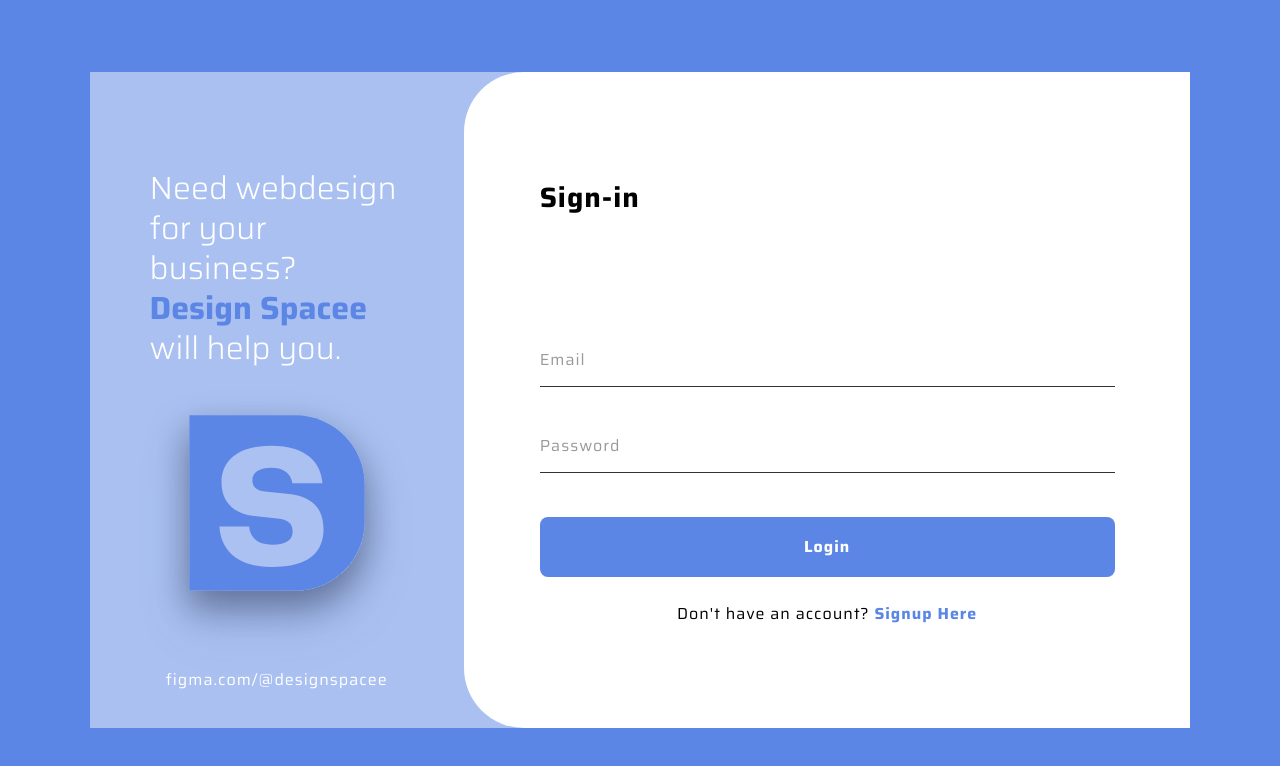
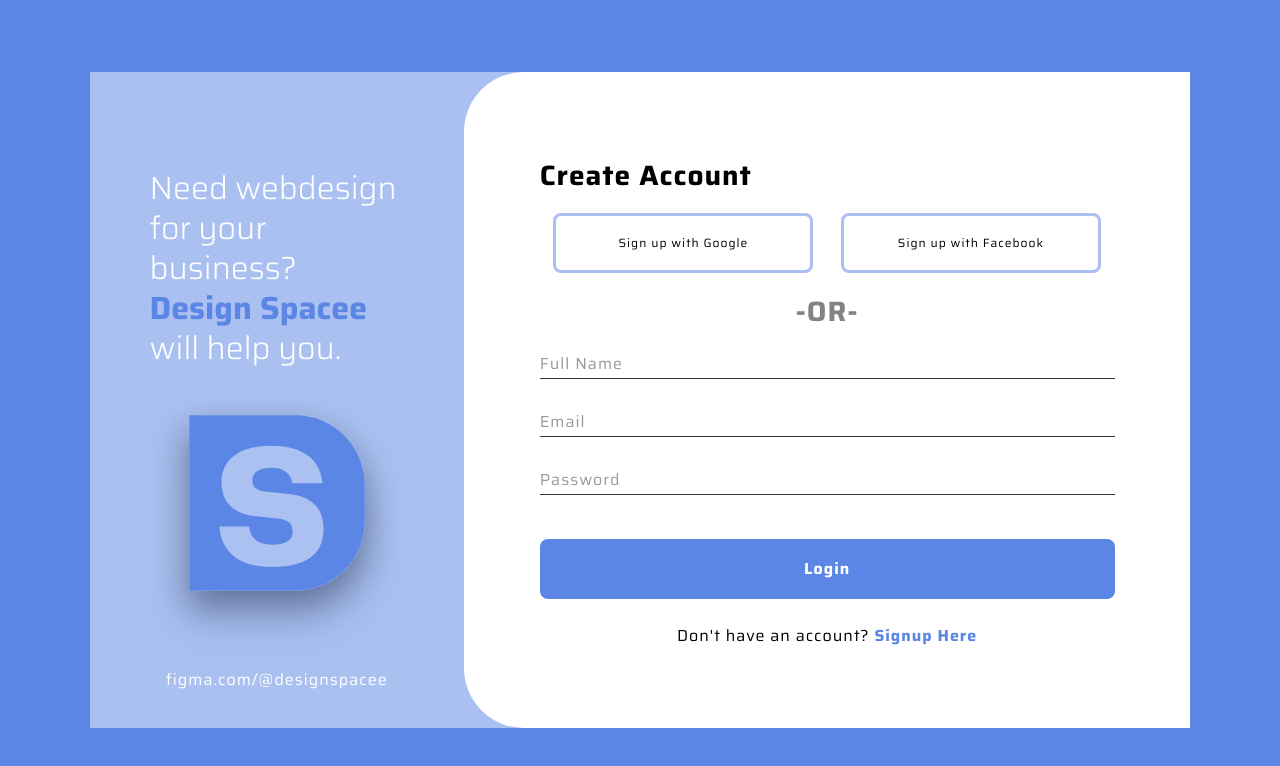
Before and after one commit to lanWifi01/APPDEV1, a React (Vite) app in the folder F_L04_ReactJsStylingFigmaConversion/: page / in a window 1280 px wide. Shown: the top 766 px of the page. Built offline with nearby package versions, Linux system fonts and the light colour scheme; a web font is replaced by a local one.

Commit message:
Implement Sign Up screen components and styling

```diff
--- a/F_L04_ReactJsStylingFigmaConversion/src/App.jsx
+++ b/F_L04_ReactJsStylingFigmaConversion/src/App.jsx
@@ -1,10 +1,12 @@
 import './index.css'
+import Signup from './components/signup/Signup';
 import Login from './components/login/Login';
 
 function App() {
   return (
     <>
-      <Login />
+      <Signup />
+      {/* <Login /> */}
     </>
   )
 }
--- /dev/null
+++ b/F_L04_ReactJsStylingFigmaConversion/src/components/signup/Signup.jsx
@@ -0,0 +1,46 @@
+import styles from "./Signup.module.css";
+import logo from "../../assets/logo.svg";
+
+export default function Signup() {
+    return (
+        <div className={styles.login}>
+            {/* ---------- Left panel ---------- */}
+            <section className={styles.left}>
+                <h1 className={styles.tagline}>
+                    Need webdesign
+                    <br />
+                    for your business?
+                    <br />
+                    <strong>Design Spacee</strong>
+                    <br />
+                    will help you.
+                </h1>
+
+                <img className={styles.logo} src={logo} alt="Design Spacee logo" />
+
+                <p className={styles.link}>figma.com/@designspacee</p>
+            </section>
+
+            {/* ---------- Right panel ---------- */}
+            <section className={styles.right}>
+                <div className={styles.form}>
+                    <h2>Create Account</h2>
+                    <section className={styles.signupChoices}>
+                        <section className={styles.signupButtons}><button>Sign up with Google</button><button>Sign up with Facebook</button></section>
+                        <h2 className={styles.orText}>-OR-</h2>
+                    </section>
+
+                    <input type="text" placeholder="Full Name" />
+                    <input type="email" placeholder="Email" />
+                    <input type="password" placeholder="Password" />
+
+                    <button>Login</button>
+
+                    <p className={styles.signup}>
+                        Don't have an account? <a href="#">Signup Here</a>
+                    </p>
+                </div>
+            </section>
+        </div>
+    );
+}
--- /dev/null
+++ b/F_L04_ReactJsStylingFigmaConversion/src/components/signup/Signup.module.css
@@ -0,0 +1,149 @@
+@import url("../../root.css");
+
+.login {
+    display: flex;
+    width: 86vw;
+    height: 82vh;
+    min-height: 600px;
+    background: var(--tertiary-color);
+    overflow: hidden;
+}
+
+/* ---------- Left panel ---------- */
+.left {
+    width: 34%;
+    padding: 12vh 60px 36px;
+    display: flex;
+    flex-direction: column;
+    align-items: center;
+}
+
+.tagline {
+    align-self: flex-start;
+    font-size: var(--font-size-lg);
+    font-weight: 300;
+    line-height: 1.25;
+    color: var(--secondary-color);
+}
+
+.tagline strong {
+    font-weight: 700;
+    color: var(--primary-color);
+}
+
+.logo {
+    height: 30vh;
+    max-height: 304px;
+    width: auto;
+    margin: auto 0;
+    filter: drop-shadow(0 20px 20px rgba(60, 80, 140, 0.35));
+}
+
+.link {
+    font-size: var(--font-size-sm);
+    letter-spacing: 1px;
+    color: var(--secondary-color);
+}
+
+/* ---------- Right panel ---------- */
+.right {
+    flex: 1;
+    display: flex;
+    align-items: center;
+    justify-content: center;
+    background: var(--secondary-color);
+    border-radius: 60px 0 0 60px;
+}
+
+.form {
+    width: 575px;
+    max-width: 90%;
+}
+
+.form h2 {
+    font-size: var(--font-size-md);
+    font-weight: 700;
+    letter-spacing: 1px;
+    /* margin-bottom: 110px; */
+}
+
+.form input {
+    display: block;
+    width: 100%;
+    padding: 2px 0 2px;
+    margin-bottom: 28px;
+    border: none;
+    border-bottom: 1px solid #333;
+    outline: none;
+    font-family: inherit;
+    font-size: var(--font-size-sm);
+    letter-spacing: 1px;
+}
+
+.form input::placeholder {
+    color: #9a9a9a;
+}
+
+.form input:focus {
+    border-bottom-color: var(--primary-color);
+}
+
+.form button {
+    width: 100%;
+    height: 60px;
+    margin-top: 16px;
+    border: none;
+    border-radius: 8px;
+    background: var(--primary-color);
+    color: var(--secondary-color);
+    font-family: inherit;
+    font-size: var(--font-size-sm);
+    font-weight: 700;
+    letter-spacing: 1px;
+    cursor: pointer;
+}
+
+.signup {
+    margin-top: 24px;
+    text-align: center;
+    font-size: var(--font-size-sm);
+    letter-spacing: 1px;
+}
+
+.signup a {
+    color: var(--primary-color);
+    font-weight: 700;
+    text-decoration: none;
+}
+
+.signupChoices {
+    display: grid;
+    grid-template-rows: 1fr 1fr;
+    justify-self: center;
+    width: 100%;
+}
+
+.signupButtons {
+    display: grid;
+    grid-template-columns: 1fr 1fr;
+    width: 100%
+}
+
+.signupButtons button {
+    width: 260px;
+    font-size: var(--font-size-xsm);
+    border: solid;
+    border-color: var(--tertiary-color);
+    background-color: var(--secondary-color);
+    color: black;
+    font-weight: 1px;
+    justify-self: center;
+    padding: 0;
+    font-weight: 400;
+}
+
+.orText {
+    color: #838383;
+    justify-self: center;
+    align-self: center;
+}
--- a/F_L04_ReactJsStylingFigmaConversion/src/root.css
+++ b/F_L04_ReactJsStylingFigmaConversion/src/root.css
@@ -3,6 +3,7 @@
     --secondary-color: #fff;
     --tertiary-color:  #a9c0f0;
 
+    --font-size-xsm: 12px;
     --font-size-sm: 16px;
     --font-size-md: 28px;
     --font-size-lg: 32px;
```
